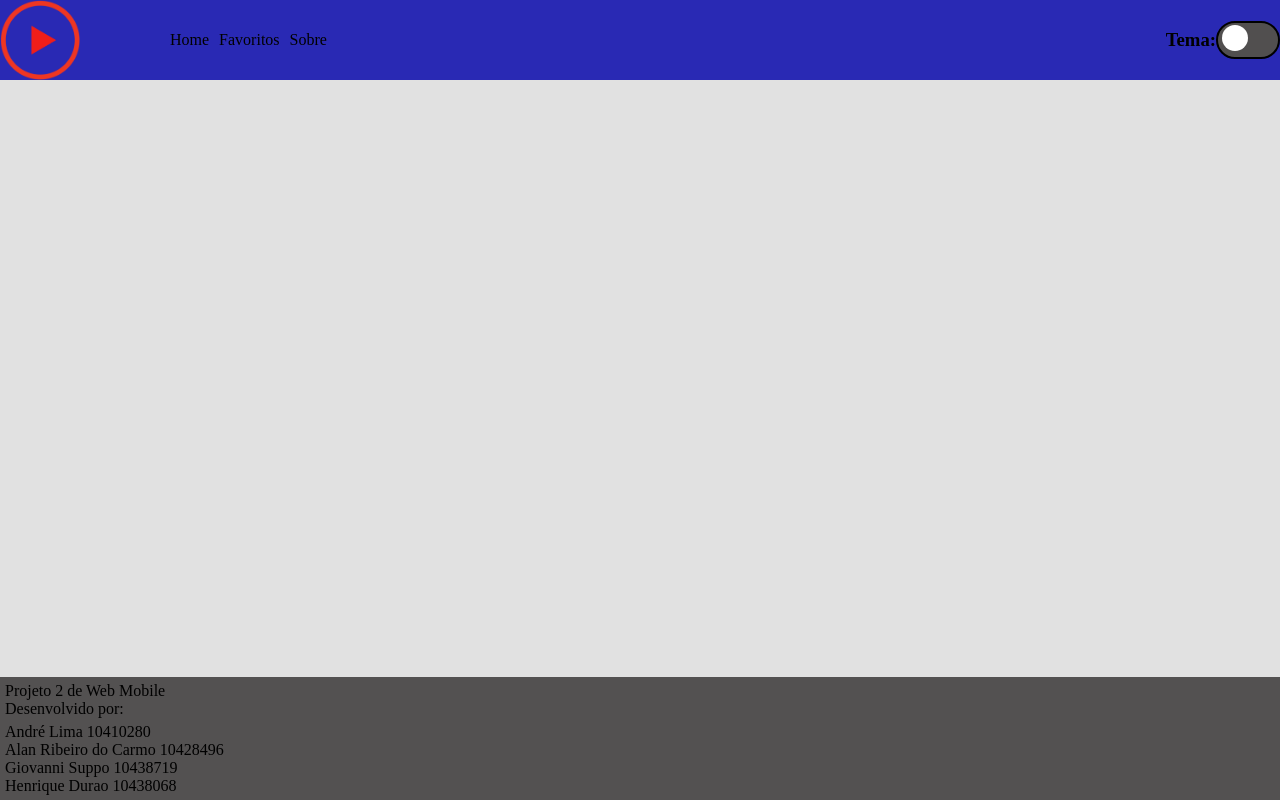
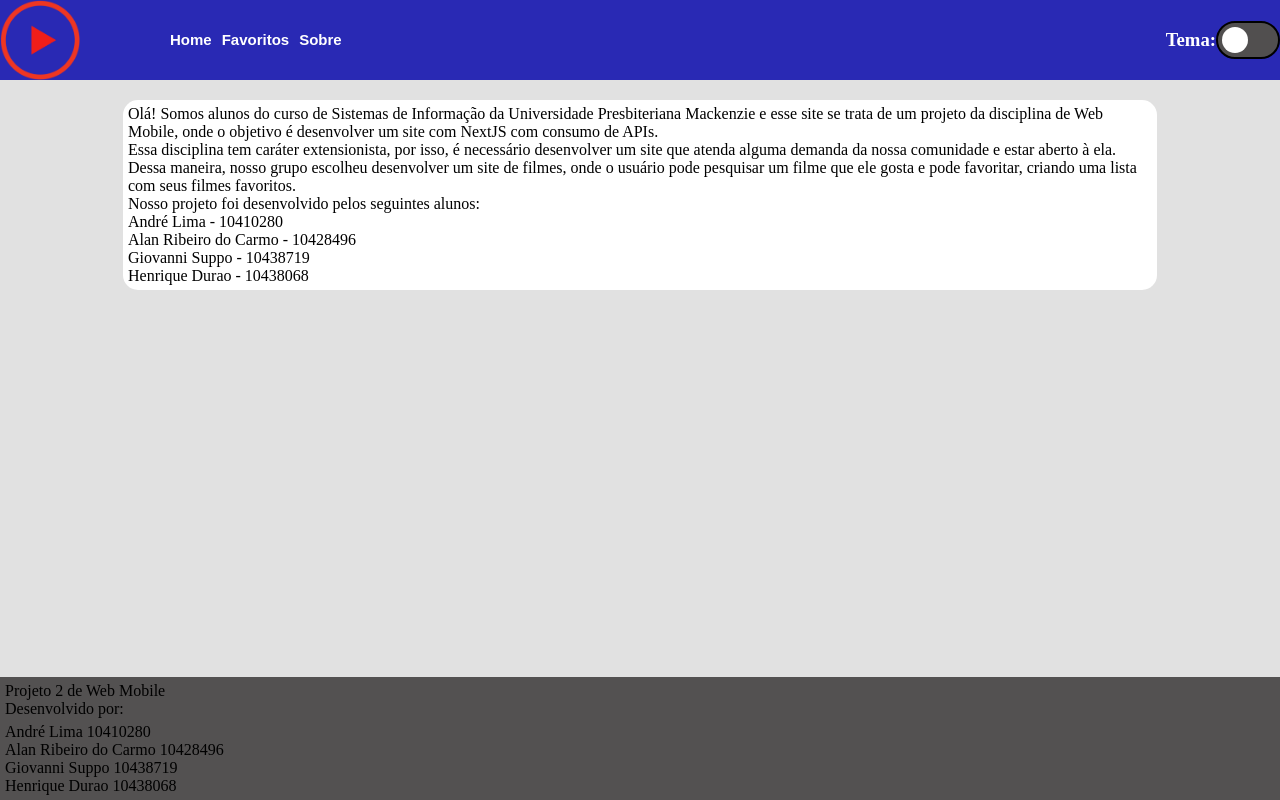
Before and after one commit to Alanribc/Web-Mobile-2, a Next.js app in the folder webmobile/: page /sobre in a window 1280 px wide. Built offline with nearby package versions, Linux system fonts and the light colour scheme.

Commit message:
seventh commit

```diff
--- a/webmobile/src/app/globals.css
+++ b/webmobile/src/app/globals.css
@@ -5,7 +5,7 @@
 }*/
 
 nav {
-    background-color: rgb(41, 41, 180);
+    background-color: var(--nav-tema);
     display: flex;
     justify-content: space-between;
     position: fixed;
@@ -31,19 +31,26 @@ ul{
 
 .links{
     text-decoration: none;
-    color: black;
+    color: var(--text-color);
+    font-size: 15px;
+    font-family: Arial, Helvetica, sans-serif;
+    font-weight: bold;
 }
 
 :root {
     --bg-color: rgb(225, 225, 225);
-    --text-color: black;
+    --text-color: white;
     --colorArticle: white;
+    --nav-tema: rgb(41, 41, 180);
+    --texto-article: black;
 }
 
 .dark-mode {
     --bg-color: rgb(137, 137, 137);
-    --text-color: white;
+    --text-color: black;
     --colorArticle: rgb(186, 186, 186);
+    --nav-tema: rgb(9, 9, 139);
+    --texto-article: rgb(255, 255, 255);
 }
 
 body{
@@ -80,7 +87,7 @@ body{
     width: 30px;
     /*transform: scale(0.8);*/
     position: absolute;
-    top: 2px;
+    top: 3.5px;
     bottom: 0;
     left: 0;
     right: 0;
@@ -148,6 +155,7 @@ p{
     display: flex;
     align-items: center;
     flex-direction: column;
+    padding-top: 100px;
 }
 
 .article1{
@@ -156,3 +164,31 @@ p{
     border-radius: 5px;
     padding: 5px;
 }
+
+.secaoSobre{
+    display:flex;
+    align-items: center;
+    justify-content: center;
+    flex-direction: column;
+}
+
+.articleSobre{
+    display:flex;
+    flex-direction: column;
+    width: 80%;
+    background-color: var(--colorArticle);
+    border-radius: 15px;
+    padding: 5px;
+}
+
+.mainSobre{
+    display:flex;
+    align-items: center;
+    justify-content: center;
+    flex-direction: column;
+    padding-top: 100px;
+}
+
+.articleSobre p{
+    color: black;
+}
--- a/webmobile/src/app/page.js
+++ b/webmobile/src/app/page.js
@@ -2,7 +2,6 @@
 export default function Home() {
   return (
     <main className="mainPrincipal">
-      <h1>Projeto</h1>
       <article className = "article1">
         <p>Bem-vindo ao site cineFav!!</p>
         <p>Aqui, você poderá encontrar os filmes que você mais gosta e fazer uma lista com eles.</p>
--- a/webmobile/src/app/sobre/page.js
+++ b/webmobile/src/app/sobre/page.js
@@ -1,6 +1,23 @@
 export default function Sobre(){
     return(
-        <>
-        </>
+        <main className="mainSobre">
+        <section className="secaoSobre">
+            <article className="articleSobre">
+                <p> Olá! Somos alunos do curso de Sistemas de Informação da Universidade Presbiteriana Mackenzie e esse site se trata
+                    de um projeto da disciplina de Web Mobile, onde o objetivo é desenvolver um site com NextJS com consumo de APIs.
+                </p>
+                <p>
+                    Essa disciplina tem caráter extensionista, por isso, é necessário desenvolver um site que atenda alguma demanda da
+                    nossa comunidade e estar aberto à ela. Dessa maneira, nosso grupo escolheu desenvolver um site de filmes, onde o
+                    usuário pode pesquisar um filme que ele gosta e pode favoritar, criando uma lista com seus filmes favoritos.
+                </p>
+                <p>Nosso projeto foi desenvolvido pelos seguintes alunos:</p>
+                <p>André Lima - 10410280</p>
+                <p>Alan Ribeiro do Carmo - 10428496</p>
+                <p>Giovanni Suppo - 10438719</p>
+                <p>Henrique Durao - 10438068</p>
+            </article>
+        </section>
+        </main>
     );
 }
```
